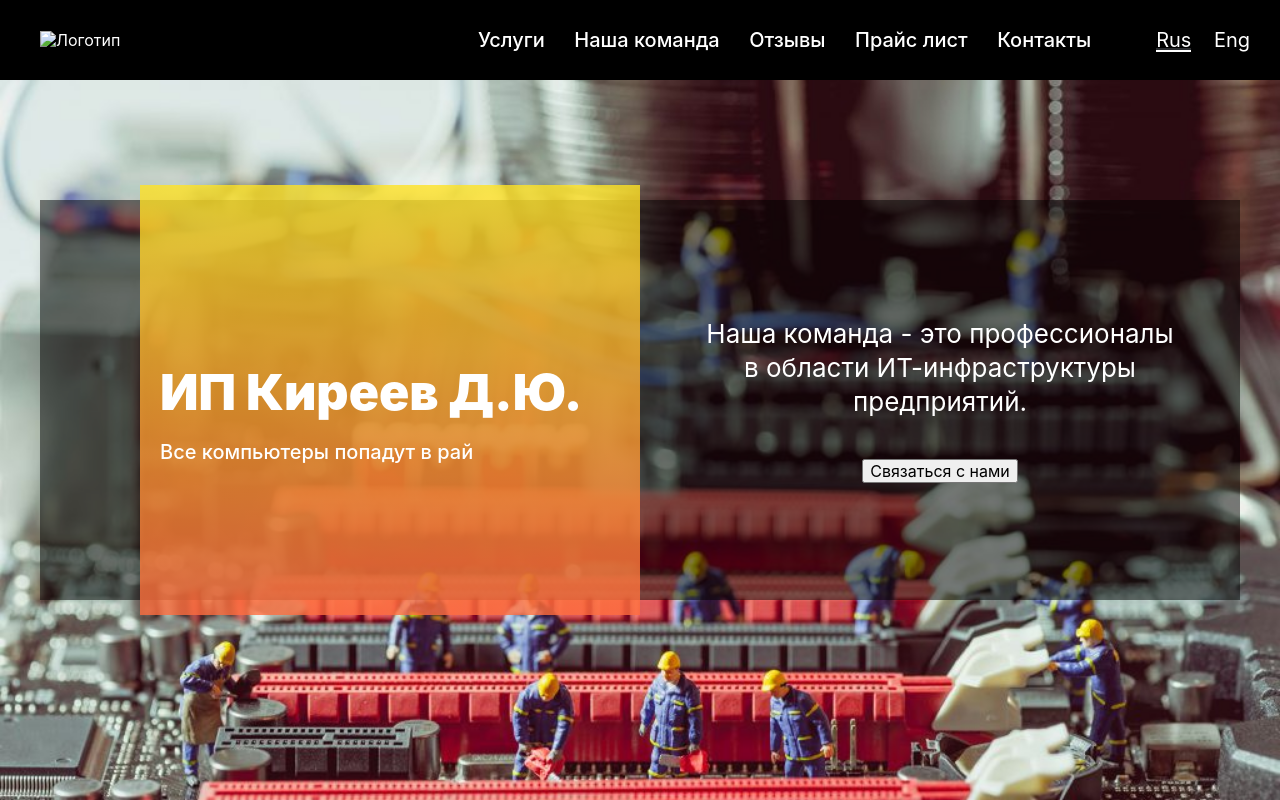
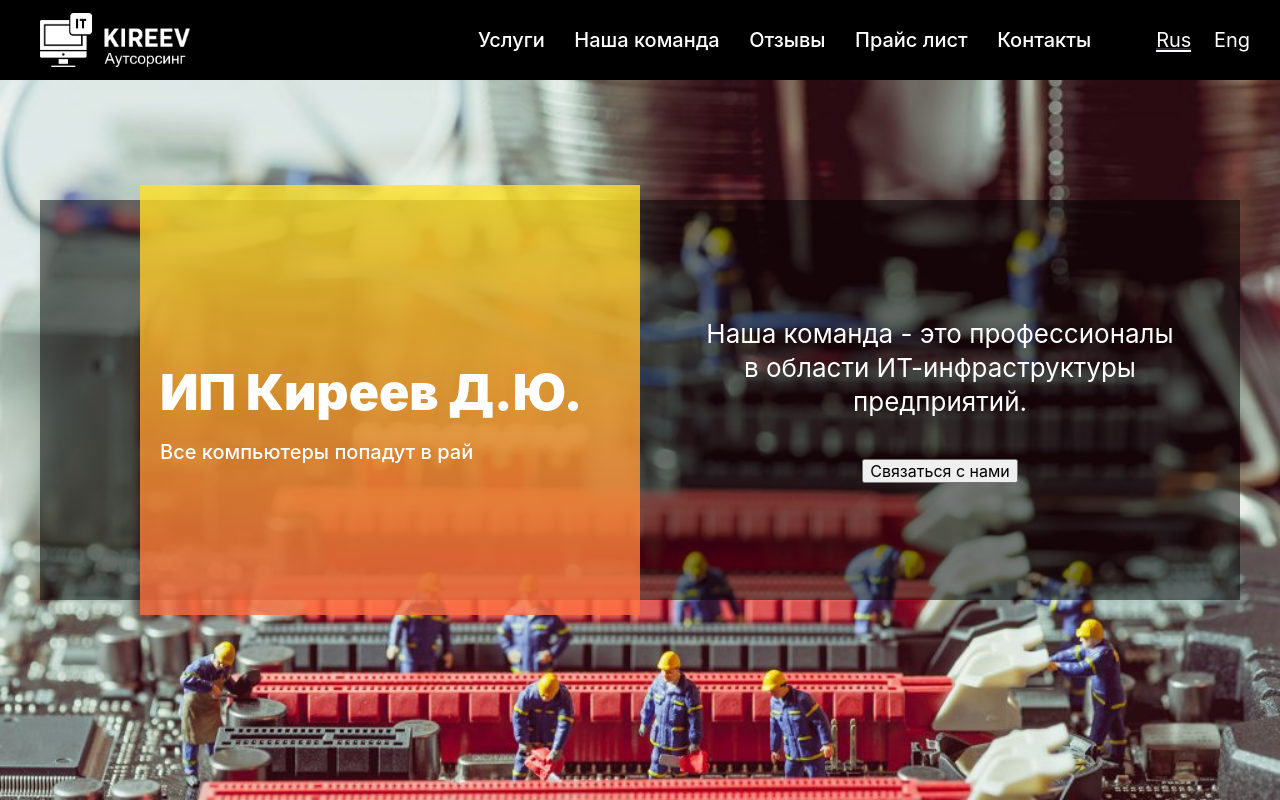
Before and after one commit to skillup23/it-kireev, a plain HTML site: page index.html in a window 1280 px wide. Drawn offline with Linux system fonts and the light colour scheme; the site is published under a folder, as on GitHub Pages, so addresses that start at the root find nothing; a script that the page names is missing; a web font is replaced by a local one.

Commit message:
Update index.html

```diff
--- a/index.html
+++ b/index.html
@@ -13,7 +13,7 @@
 
     <header class="header">
       <div class="header__conteiner">
-        <img class="header__logo" src="/images/logo-wight.png" alt="Логотип">
+        <img class="header__logo" src="./images/logo-wight.png" alt="Логотип">
         <nav class="header__nav">
           <a class="header__menu-link" href="#">Услуги</a>
           <a class="header__menu-link" href="#">Наша команда</a>
```
